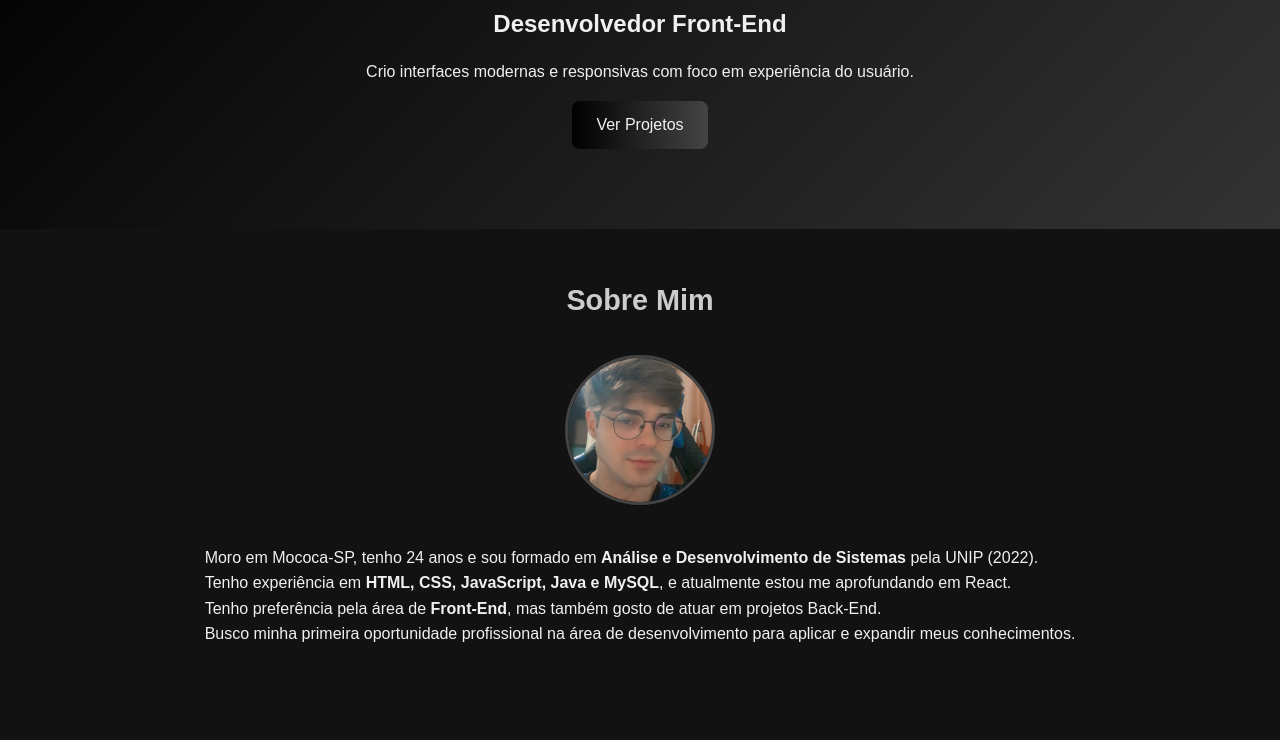
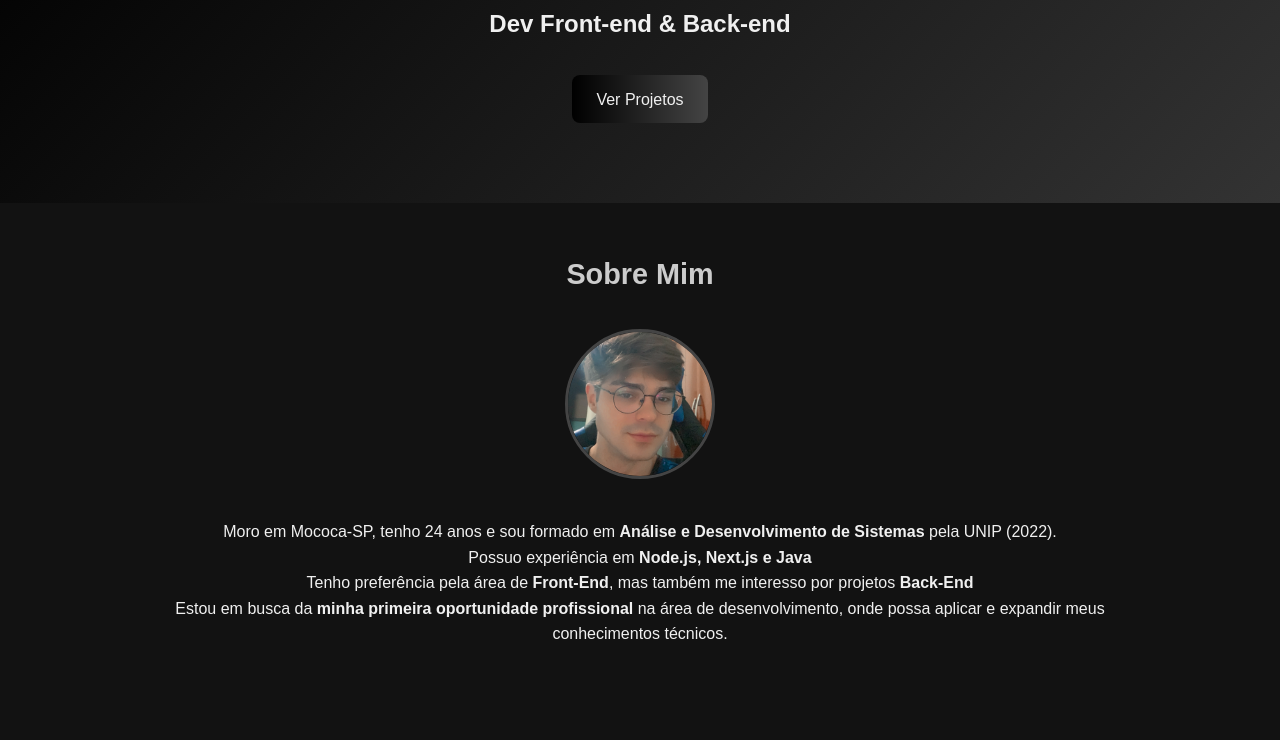
Before and after one commit to gabriel230701/Meu-Portfolio-HTML-CSS-JS, a plain HTML site: page index.html in a window 1280 px wide. Shown: the part 202-942 px from the top of the page. Drawn offline with Linux system fonts and the light colour scheme.

Commit message:
novas atts

```diff
--- a/index.html
+++ b/index.html
@@ -29,8 +29,7 @@
     <section class="hero">
         <div class="hero-text">
             <h1>Olá, me chamo <span>Gabriel Esteter</span></h1>
-            <h2>Desenvolvedor Front-End</h2>
-            <p>Crio interfaces modernas e responsivas com foco em experiência do usuário.</p>
+            <h2>Dev Front-end & Back-end</h2>
             <a href="#portfolio" class="btn">Ver Projetos</a>
         </div>
     </section>
@@ -45,13 +44,14 @@
             <div class="sobre-texto">
                 <p>Moro em Mococa-SP, tenho 24 anos e sou formado em <strong>Análise e Desenvolvimento de
                         Sistemas</strong> pela UNIP (2022).</p>
-                <p>Tenho experiência em <strong>HTML, CSS, JavaScript, Java e MySQL</strong>, e atualmente estou me
-                    aprofundando em React.</p>
-                <p>Tenho preferência pela área de <strong>Front-End</strong>, mas também gosto de atuar em projetos
-                    Back-End.</p>
-                <p>Busco minha primeira oportunidade profissional na área de desenvolvimento para aplicar e expandir
-                    meus conhecimentos.</p>
+                <p>Possuo experiência em <strong>Node.js, Next.js e Java</strong></p>
+                <p>Tenho preferência pela área de <strong>Front-End</strong>, mas também me interesso por projetos
+                    <strong>Back-End</strong>
+                </p>
+                <p>Estou em busca da <strong>minha primeira oportunidade profissional</strong> na área de
+                    desenvolvimento, onde possa aplicar e expandir meus conhecimentos técnicos.</p>
             </div>
+
         </div>
     </section>
 
--- a/style.css
+++ b/style.css
@@ -257,3 +257,8 @@ form button:hover {
     height: 100%;
     z-index: -1;
 }
+
+p {
+    text-align: center;
+
+}
```
